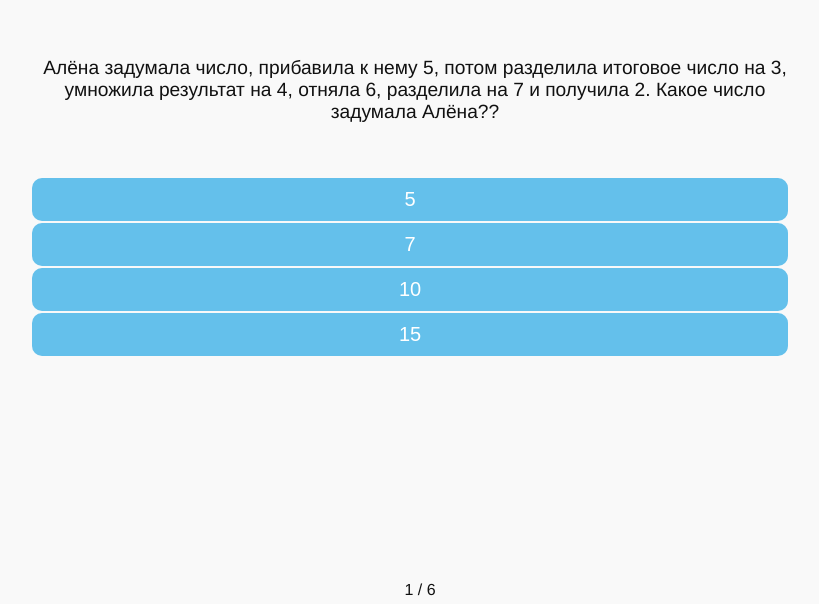
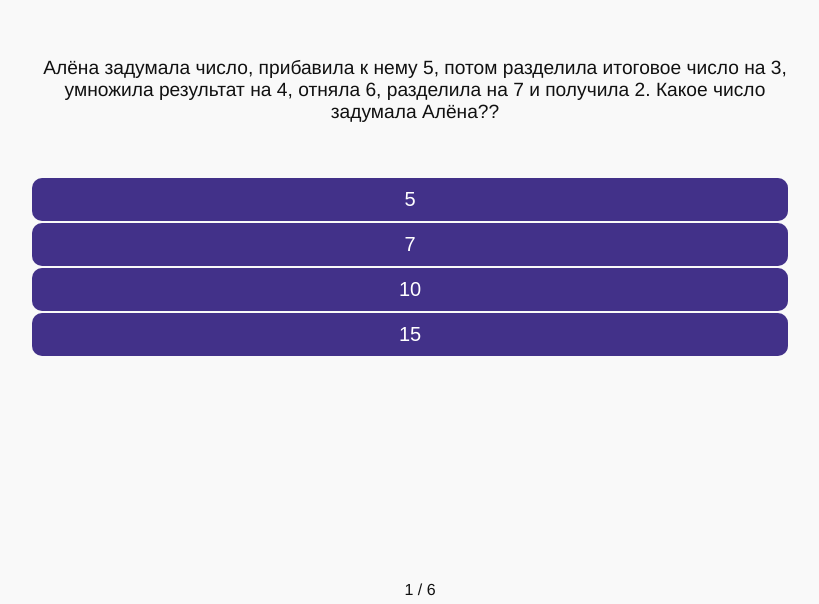
Before and after one commit to moisova/quiz, a plain HTML site: page index.html in a window 1280 px wide. Shown: the part 196-800 px from the top of the page, without its empty margins (230-1049 px from the left). Drawn offline with Linux system fonts and the light colour scheme.

Commit message:
changed button color

```diff
--- a/style.css
+++ b/style.css
@@ -58,7 +58,7 @@ html {
 .button {
   border: 0;
   border-radius: 10px;
-  background: #64c0eb;
+  background: #423189;
   color: #fff;
   padding: 10px 25px;
   width: 60%;
```
